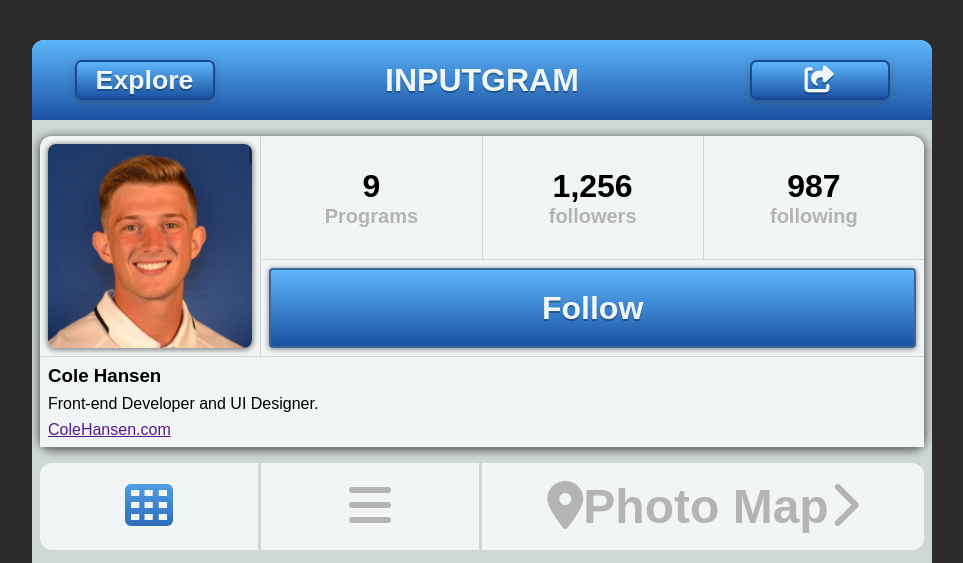
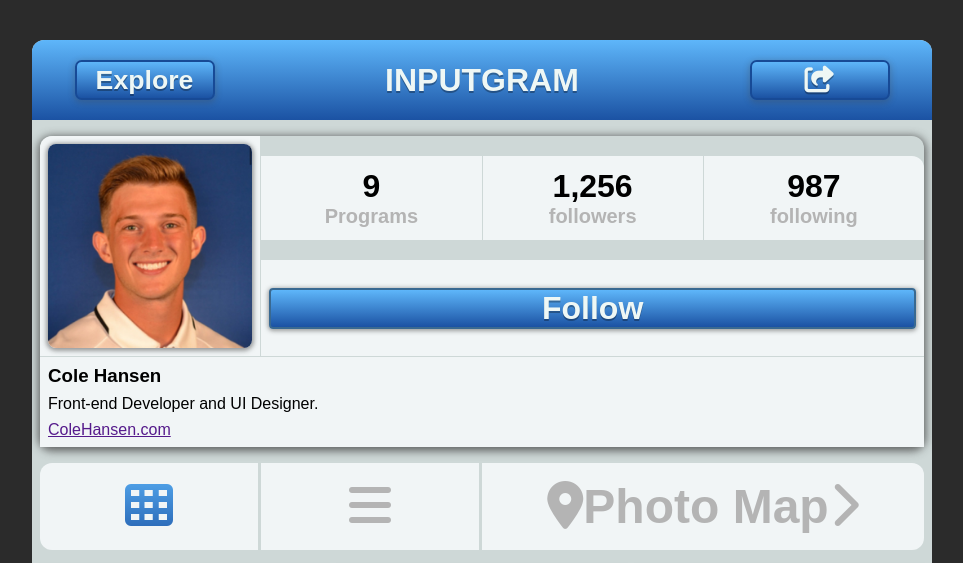
Before and after one commit to colehansen28/InputGram, a plain HTML site: page index.html in a window 1280 px wide. Shown: the top 563 px of the page, without its empty margins (158-1121 px from the left). Drawn offline with Linux system fonts and the light colour scheme; a web font is replaced by a local one.

Commit message:
Update style.css

```diff
--- a/style.css
+++ b/style.css
@@ -131,7 +131,6 @@ main{
 .main-header .profile-img img{
     width: 100%;
     min-width: 80px;
-    height: auto;
     border-radius: .5em;
     box-shadow: 0px 1px 4px 2px rgba(70, 70, 70, 0.508);
 }
@@ -151,7 +150,7 @@ main{
     display: grid;
     align-items: center;
     justify-content: center;
-    height: 100%;
+
 }
 
 /*---Header followers square-----*/
@@ -163,7 +162,6 @@ main{
     display: grid;
     align-items: center;
     justify-content: center;
-    height: 100%;
 }
 
 
@@ -178,7 +176,6 @@ main{
     display: grid;
     align-items: center;
     justify-content: center;
-    height: 100%;
 }
 
 
@@ -194,7 +191,6 @@ main{
 
 .main-header .follow-button .btn{
     background: var(--background-gradient-blue);
-    height: 100%;
     display: grid;
     align-items: center;
     border-radius: .25em;
@@ -272,9 +268,6 @@ main{
 
 /*-----------------Photo Grid----------------------*/
 
-.photo-grid{
-
-}
 
 .photo-grid-container{
     display: grid;
```
